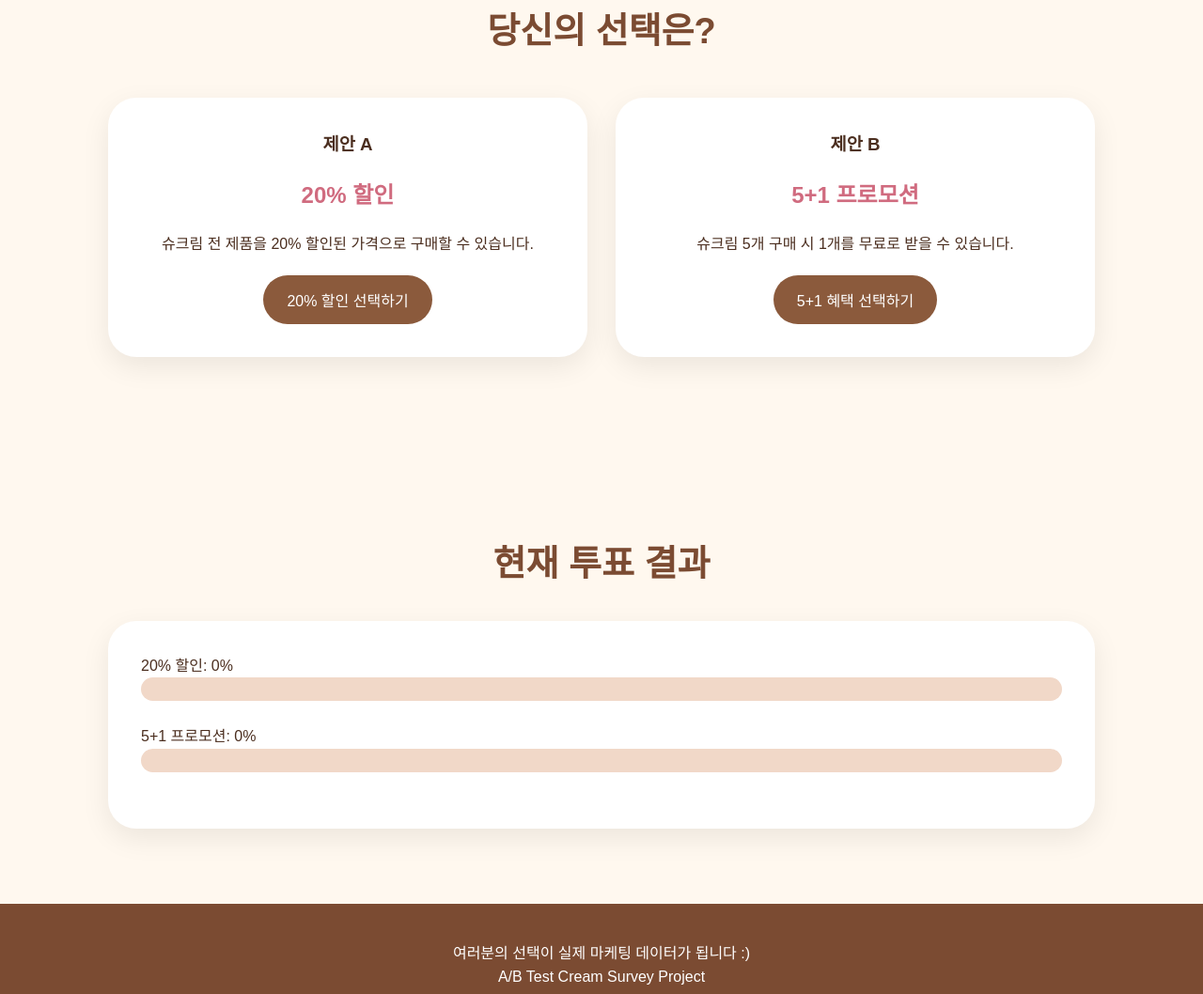
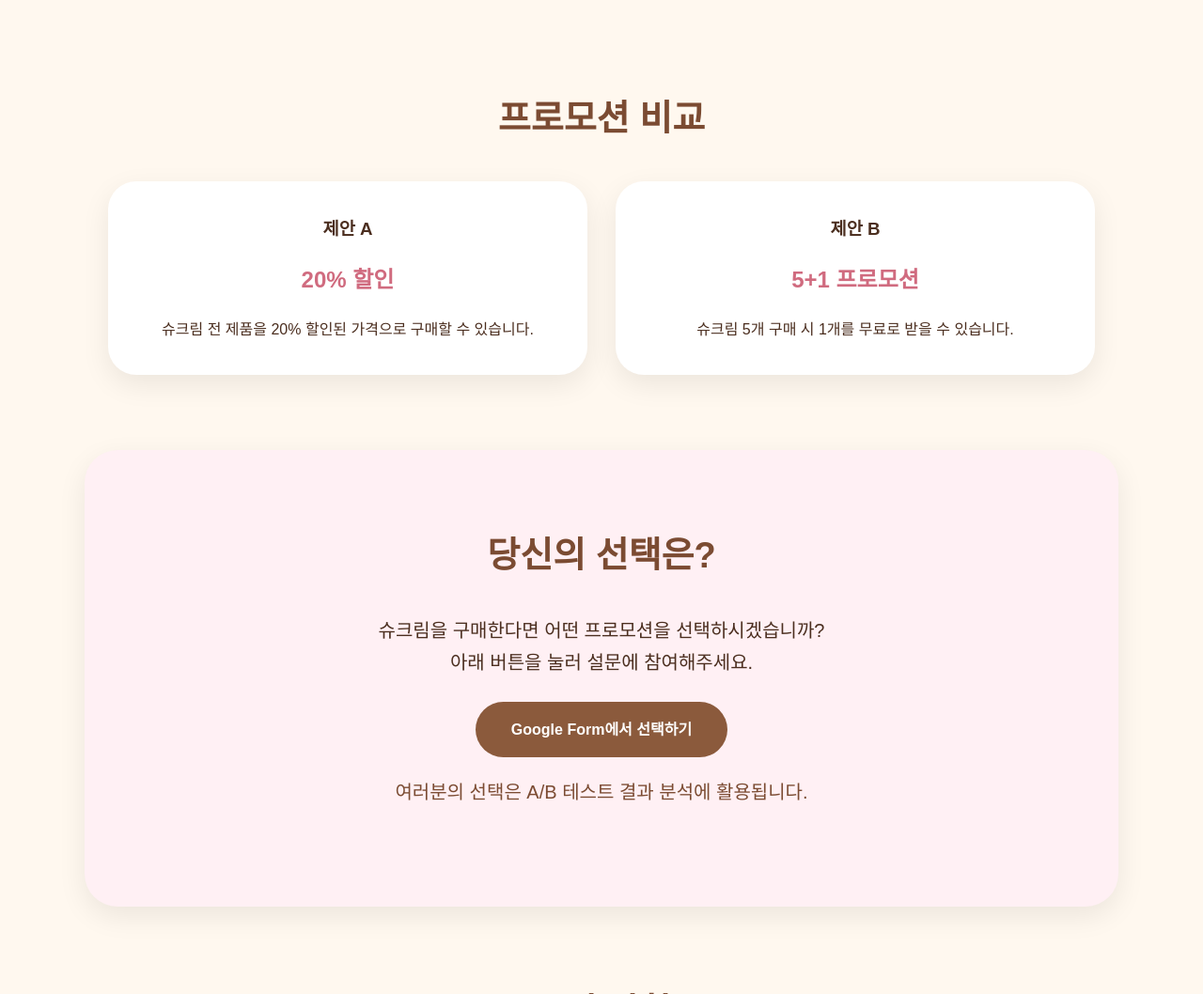
Before and after one commit to giangnguyenthi418-dev/Fteam, a plain HTML site: page index.html in a window 1280 px wide. Shown: the part 1742-2800 px from the top of the page at 94% size. Drawn offline with Linux system fonts and the light colour scheme.

Commit message:
Update index.html

```diff
--- a/index.html
+++ b/index.html
@@ -6,6 +6,7 @@
   <title>슈크림 A/B 테스트</title>
 
   <style>
+
     *{
       margin:0;
       padding:0;
@@ -16,17 +17,17 @@
       font-family:Arial, sans-serif;
       background:#fff8ef;
       color:#4b2e1f;
-      line-height:1.6;
+      line-height:1.7;
     }
 
     header{
       background:linear-gradient(135deg,#ffddb5,#ffc8d2);
       text-align:center;
-      padding:80px 20px;
+      padding:90px 20px;
     }
 
     header h1{
-      font-size:50px;
+      font-size:52px;
       margin-bottom:20px;
       color:#5a3828;
     }
@@ -37,12 +38,19 @@
     }
 
     .main-btn{
+      display:inline-block;
       background:#8b5a3c;
       color:white;
-      padding:15px 35px;
+      padding:16px 38px;
       border-radius:40px;
       text-decoration:none;
       font-weight:bold;
+      transition:0.3s;
+    }
+
+    .main-btn:hover{
+      background:#d06b7f;
+      transform:translateY(-3px);
     }
 
     section{
@@ -94,7 +102,7 @@
       background:white;
       padding:35px;
       border-radius:30px;
-      font-size:28px;
+      font-size:26px;
       font-weight:bold;
       text-align:center;
       box-shadow:0 10px 30px rgba(0,0,0,0.08);
@@ -103,12 +111,13 @@
     .vote-container{
       display:flex;
       gap:30px;
-      margin-top:40px;
+      margin-top:35px;
       flex-wrap:wrap;
     }
 
     .vote-card{
       flex:1;
+      min-width:260px;
       background:white;
       padding:35px;
       border-radius:30px;
@@ -123,53 +132,25 @@
 
     .vote-card h1{
       color:#d06b7f;
-      margin:20px 0;
+      margin:18px 0;
     }
 
-    .vote-card button{
-      border:none;
-      padding:14px 25px;
-      border-radius:30px;
-      background:#8b5a3c;
-      color:white;
-      cursor:pointer;
-      margin-top:20px;
-      font-size:16px;
-    }
-
-    .vote-card button:hover{
-      background:#d06b7f;
-    }
-
-    #thanks{
+    .form-section{
+      background:#fff0f4;
+      border-radius:35px;
       text-align:center;
-      margin-top:30px;
-      font-size:24px;
-      font-weight:bold;
-      color:#d06b7f;
-    }
-
-    .result-box{
-      background:white;
-      padding:35px;
-      border-radius:30px;
       box-shadow:0 10px 30px rgba(0,0,0,0.08);
     }
 
-    .bar{
-      width:100%;
-      height:25px;
-      background:#f1d8c8;
-      border-radius:30px;
-      overflow:hidden;
+    .form-section p{
+      font-size:20px;
       margin-bottom:25px;
     }
 
-    .bar div{
-      height:100%;
-      width:0%;
-      background:linear-gradient(90deg,#d06b7f,#8b5a3c);
-      transition:0.5s;
+    .note{
+      margin-top:20px;
+      font-size:15px;
+      color:#7b4b32;
     }
 
     footer{
@@ -177,11 +158,13 @@
       color:white;
       text-align:center;
       padding:40px;
+      line-height:1.8;
     }
 
     @media(max-width:768px){
+
       header h1{
-        font-size:38px;
+        font-size:35px;
       }
 
       .intro{
@@ -191,24 +174,37 @@
       .vote-container{
         flex-direction:column;
       }
+
     }
+
   </style>
 </head>
 
 <body>
 
 <header>
+
   <h1>가격 할인 vs 수량 혜택</h1>
-  <p>A/B 테스트를 활용한 슈크림 구매 행동 분석</p>
 
-  <a href="#vote" class="main-btn">
-    투표하러 가기
+  <p>
+    A/B 테스트를 활용한 슈크림 구매 행동 분석
+  </p>
+
+  <a
+  href="https://docs.google.com/forms/d/e/1FAIpQLSeq-hDDCggrDaJPx5AAcFLx6eGCAQDt5JA2vmMmznu_TzsY2g/viewform?usp=publish-editor"
+  target="_blank"
+  class="main-btn">
+
+  설문 참여하기
+
   </a>
+
 </header>
 
 <section class="intro">
 
   <div class="intro-text">
+
     <h2>오늘의 달콤한 선택, 슈크림</h2>
 
     <p>
@@ -217,11 +213,15 @@
       최근에는 다양한 프로모션과 함께 소비자들의 관심을 더욱 끌고 있습니다.
       특히 할인 혜택과 무료 증정 이벤트는 소비자의 구매 결정에 중요한 영향을 미칠 수 있습니다.
     </p>
+
   </div>
 
   <div class="cream-box">
+
     <div>🥐</div>
+
     <p>Sweet Cream Dessert</p>
+
   </div>
 
 </section>
@@ -231,7 +231,9 @@
   <h2>연구 질문</h2>
 
   <div class="question-box">
+
     20% 할인과 5+1 프로모션 중 어떤 방식이 슈크림 구매율을 더 높이는가?
+
   </div>
 
 </section>
@@ -241,18 +243,21 @@
   <h2>가설</h2>
 
   <div class="question-box">
+
     H1: 5+1 프로모션은 20% 할인보다 더 높은 구매율을 보일 것이다.
+
   </div>
 
 </section>
 
-<section id="vote">
+<section>
 
-  <h2>당신의 선택은?</h2>
+  <h2>프로모션 비교</h2>
 
   <div class="vote-container">
 
     <div class="vote-card">
+
       <h3>제안 A</h3>
 
       <h1>20% 할인</h1>
@@ -261,12 +266,10 @@
         슈크림 전 제품을 20% 할인된 가격으로 구매할 수 있습니다.
       </p>
 
-      <button onclick="vote('discount')">
-        20% 할인 선택하기
-      </button>
     </div>
 
     <div class="vote-card">
+
       <h3>제안 B</h3>
 
       <h1>5+1 프로모션</h1>
@@ -275,34 +278,44 @@
         슈크림 5개 구매 시 1개를 무료로 받을 수 있습니다.
       </p>
 
-      <button onclick="vote('plus')">
-        5+1 혜택 선택하기
-      </button>
     </div>
 
   </div>
 
-  <p id="thanks"></p>
+</section>
+
+<section class="form-section">
+
+  <h2>당신의 선택은?</h2>
+
+  <p>
+    슈크림을 구매한다면 어떤 프로모션을 선택하시겠습니까?<br>
+    아래 버튼을 눌러 설문에 참여해주세요.
+  </p>
+
+  <a
+  href="https://docs.google.com/forms/d/e/1FAIpQLSeq-hDDCggrDaJPx5AAcFLx6eGCAQDt5JA2vmMmznu_TzsY2g/viewform?usp=publish-editor"
+  target="_blank"
+  class="main-btn">
+
+  Google Form에서 선택하기
+
+  </a>
+
+  <p class="note">
+    여러분의 선택은 A/B 테스트 결과 분석에 활용됩니다.
+  </p>
 
 </section>
 
 <section>
 
-  <h2>현재 투표 결과</h2>
+  <h2>분석 방향</h2>
 
-  <div class="result-box">
+  <div class="question-box">
 
-    <p>20% 할인: <span id="discountPercent">0%</span></p>
-
-    <div class="bar">
-      <div id="discountBar"></div>
-    </div>
-
-    <p>5+1 프로모션: <span id="plusPercent">0%</span></p>
-
-    <div class="bar">
-      <div id="plusBar"></div>
-    </div>
+    설문 결과를 통해 소비자가 어떤 프로모션에 더 긍정적으로 반응하는지 분석할 수 있습니다.
+    특히 무료 증정 혜택은 심리적 만족감을 높여 구매 행동에 더 큰 영향을 줄 가능성이 있습니다.
 
   </div>
 
@@ -310,78 +323,15 @@
 
 <footer>
 
-  <p>여러분의 선택이 실제 마케팅 데이터가 됩니다 :)</p>
+  <p>
+    여러분의 선택이 실제 마케팅 데이터가 됩니다 :)
+  </p>
 
-  <p>A/B Test Cream Survey Project</p>
+  <p>
+    A/B Test Cream Survey Project
+  </p>
 
 </footer>
 
-<script>
-
-let discountVotes =
-Number(localStorage.getItem("discountVotes")) || 0;
-
-let plusVotes =
-Number(localStorage.getItem("plusVotes")) || 0;
-
-let hasVoted =
-localStorage.getItem("hasVoted") || false;
-
-function vote(type){
-
-  if(hasVoted){
-    alert("이미 투표하셨습니다.");
-    return;
-  }
-
-  if(type === "discount"){
-    discountVotes++;
-    localStorage.setItem("discountVotes", discountVotes);
-  }
-
-  else{
-    plusVotes++;
-    localStorage.setItem("plusVotes", plusVotes);
-  }
-
-  localStorage.setItem("hasVoted","true");
-  hasVoted = true;
-
-  document.getElementById("thanks").innerText =
-  "참여해주셔서 감사합니다 💖";
-
-  updateResult();
-}
-
-function updateResult(){
-
-  let total =
-  discountVotes + plusVotes;
-
-  let discountPercent =
-  total === 0 ? 0 :
-  Math.round((discountVotes / total) * 100);
-
-  let plusPercent =
-  total === 0 ? 0 :
-  Math.round((plusVotes / total) * 100);
-
-  document.getElementById("discountPercent").innerText =
-  discountPercent + "%";
-
-  document.getElementById("plusPercent").innerText =
-  plusPercent + "%";
-
-  document.getElementById("discountBar").style.width =
-  discountPercent + "%";
-
-  document.getElementById("plusBar").style.width =
-  plusPercent + "%";
-}
-
-updateResult();
-
-</script>
-
 </body>
 </html>
```
